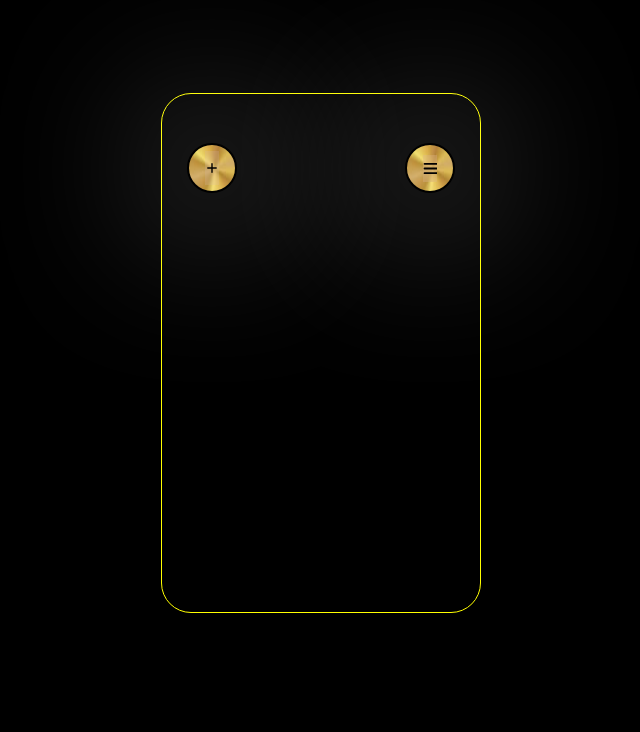
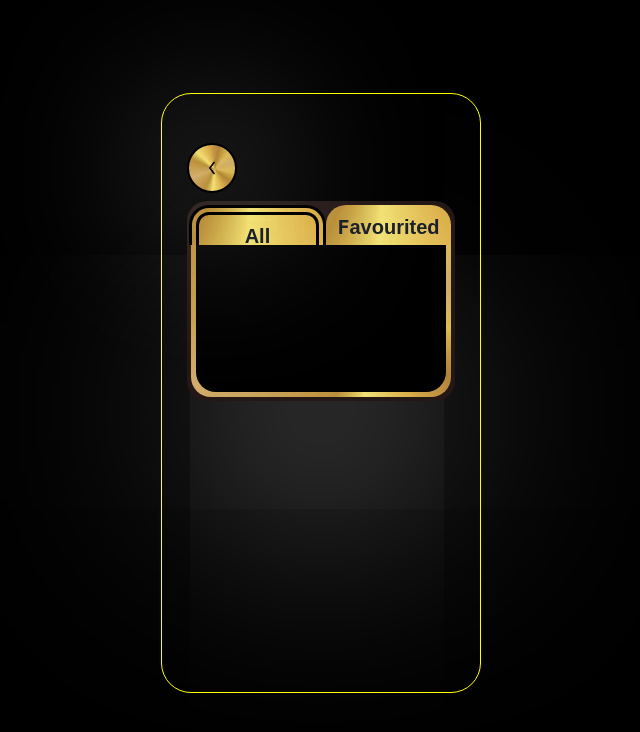
Before and after one commit to M-Ibrokhiiim/MPlayer, a React (Create React App) app in the folder FRONT/app/: page / in a window 1280 px wide. Both pictures are taken after a click on the button 749 px from the left and 168 px from the top of the page. Shown: the top 732 px of the page, without its empty margins (319-959 px from the left). Built offline with nearby package versions, Linux system fonts and the light colour scheme.

Commit message:
Header section's 80% ready

```diff
--- a/FRONT/app/src/App.tsx
+++ b/FRONT/app/src/App.tsx
@@ -7,7 +7,7 @@ import Header from "./components/Header";
 import { useState } from "react";
 
 function App() {
-  const [isOpenedList,setList] = useState(true);
+  const [isOpenedList,setList] = useState(false);
   const [isID,setID] = useState(1)
 
   return (
--- a/FRONT/app/src/components/Header.tsx
+++ b/FRONT/app/src/components/Header.tsx
@@ -5,7 +5,7 @@ import {
     Flex,
     Button
 } from "@chakra-ui/react"
-// import Chevrone from "../Icons/Chevrone";
+import Chevrone from "../Icons/Chevrone";
 import Menu from "../Icons/Menu";
 import Add from "../Icons/Add";
 import { useState } from "react";
@@ -26,7 +26,8 @@ function Header({isOpenedList,isID,setID,setList}:Props){
         <>
         <Box  mt={6}   display={"flex"} flexDir={"column"} gap={2}  >
            <Flex justifyContent = {"space-between"}>
-             <Button  borderRadius={'full'}
+            {!isOpenedList ?
+              <Button borderRadius={'full'}
               boxShadow={"0 0 170px 9px white"}
               bgImage={`${buttonsBG}`}
               bgPos={"center"}
@@ -38,7 +39,11 @@ function Header({isOpenedList,isID,setID,setList}:Props){
               h={{base:"50px", "2xl":"55px"}}>
                 <Add/>
               </Button>
-             {/* <Button  borderRadius={'full'}
+              :""
+             }
+
+             { isOpenedList ? <Button onClick={()=>{setList(false)}}
+              borderRadius={'full'}
               boxShadow={"0 0 170px 9px white"}
               bgImage={`${buttonsBG}`}
               bgPos={"center"}
@@ -50,7 +55,10 @@ function Header({isOpenedList,isID,setID,setList}:Props){
               h={{base:"50px", "2xl":"55px"}}
               >
                  <Chevrone/>
-              </Button> */}
+              </Button>
+              :""
+              }
+              { !isOpenedList ?
              <Button  borderRadius={'full'}
               boxShadow={"0 0 170px 9px white"}
               bgImage={`${buttonsBG}`}
@@ -65,18 +73,20 @@ function Header({isOpenedList,isID,setID,setList}:Props){
               >
                  <Menu/>
               </Button>
+              :''
+              }
            </Flex>
            {isOpenedList
-           ? <Flex  h={"25vh"} p={1} w={{base:"83vw",sm:"100%"}} rounded={'20px'} bg={'#241816'} flexDir={'column'} border={"2px solid black"} boxShadow={"0 110px 600px -50px white"}>
+           ? <Flex  h={"25vh"} p={1}  w={{base:"83vw",sm:"100%"}} rounded={'20px'} bg={'#241816'} flexDir={'column'}  boxShadow={"0 110px 600px -50px white"}>
               <Box as="nav" h={"3vh"} w={{base:"100%"}}  display={'flex'} justifyContent={"space-between"}>
-                 <Button onClick={()=>{setID(1)}} _hover={{opacity:1}} _active={{opacity:1}}  padding={'none'} borderRadius={'none'}  border={isID ===1 ? '6px double black' : ''} borderBottom={'none'}  roundedTopLeft={'20px'} overflow={'hidden'} ml={isID=== 1 ? '-2px' :'none'} roundedTopRight={'20px'} w={'100%'} bgImage={buttonsBG} bgPos={"bottom"}>
+                 <Button onClick={()=>{setID(1)}} _hover={{opacity:1}} _active={{opacity:1}}  padding={'none'} borderRadius={'none'}  border={isID ===1 ? '10px double black' : ''} borderBottom={'none'}  roundedTopLeft={'20px'} overflow={'hidden'} ml={isID=== 1 ? '-2px' :'none'} roundedTopRight={'20px'} w={'100%'} bgImage={buttonsBG} bgPos={"bottom"}>
                   <Link  w={'90vw'}    textDecoration="none" _active={{textDecoration:'none'}}  h={"100%"}   fontFamily={'fantasy'} fontSize={{base:"15px",md:"20px"}}  display={'flex'} justifyContent={'center'} alignItems={'center'} mt={3}>All</Link>
                  </Button>
-                 <Button onClick={()=>{setID(2)}} _hover={{opacity:1}} _active={{opacity:1}}  padding={'none'} borderRadius={'none'}  border={isID === 2 ? '6px double black' : ''} borderBottom={'none'}  roundedTopLeft={ '20px'} overflow={'hidden'} roundedTopRight={'20px'} w={'100%'} mr={isID ===2 ? '-2px' :''} bgImage={buttonsBG} bgPos={"bottom"}>
+                 <Button onClick={()=>{setID(2)}} _hover={{opacity:1}} _active={{opacity:1}}  padding={'none'} borderRadius={'none'}  border={isID === 2 ? '10px double black' : ''} borderBottom={'none'}  roundedTopLeft={ '20px'} overflow={'hidden'} roundedTopRight={'20px'} w={'100%'} mr={isID ===2 ? '-2px' :''} bgImage={buttonsBG} bgPos={"bottom"}>
                   <Link  w={'90vw'} textAlign={'center'} h={"100%"}  fontSize={{base:"15px",md:"20px"}}  fontFamily={'fantasy'} display={'flex'} justifyContent={'center'} alignItems={'center'} mt={1} ><span style={{fontFamily:"mono"}} >F</span> avourited </Link>
                  </Button>
               </Box>
-              <Flex  w={'100%'} h={'90vh'} mt={'10px'} p={"5px"}  bgImage={buttonsBG}  borderRadius={'20px'} bgPos={'left'}   roundedTop={'none'}>
+              <Flex  w={'100%'} h={'90vh'} mt={'5px'} p={"5px"}  bgImage={buttonsBG}  borderRadius={'20px'} bgPos={'left'}   roundedTop={'none'}>
                 <Box w="100vw" h={'full'} bg='black' borderBottomRadius={'20px'}>
 
                 </Box>
```
